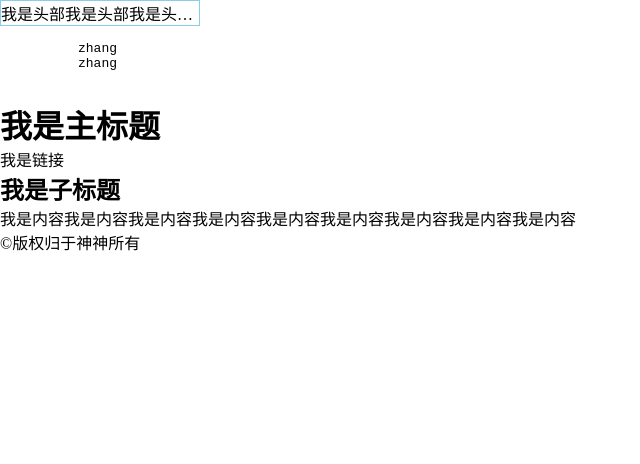
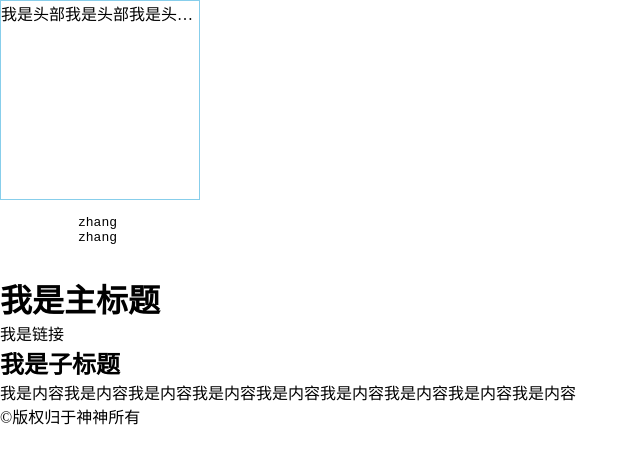
Before and after one commit to xiaoyuAnd/html, a plain HTML site: page index.html in a window 1280 px wide. Shown: the whole page, without its empty margins (0-640 px from the left). Drawn offline with Linux system fonts and the light colour scheme.

Commit message:
加上了样式

```diff
--- a/index.html
+++ b/index.html
@@ -41,6 +41,7 @@
             text-overflow: ellipsis
         }
     </style>
+    <link rel="stylesheet" href="./style.css">
 </head>
 
 <body>
--- /dev/null
+++ b/style.css
@@ -0,0 +1,3 @@
+.header_top {
+    height: 200px;
+}
```
Also changed, not shown: mian.js (added).
